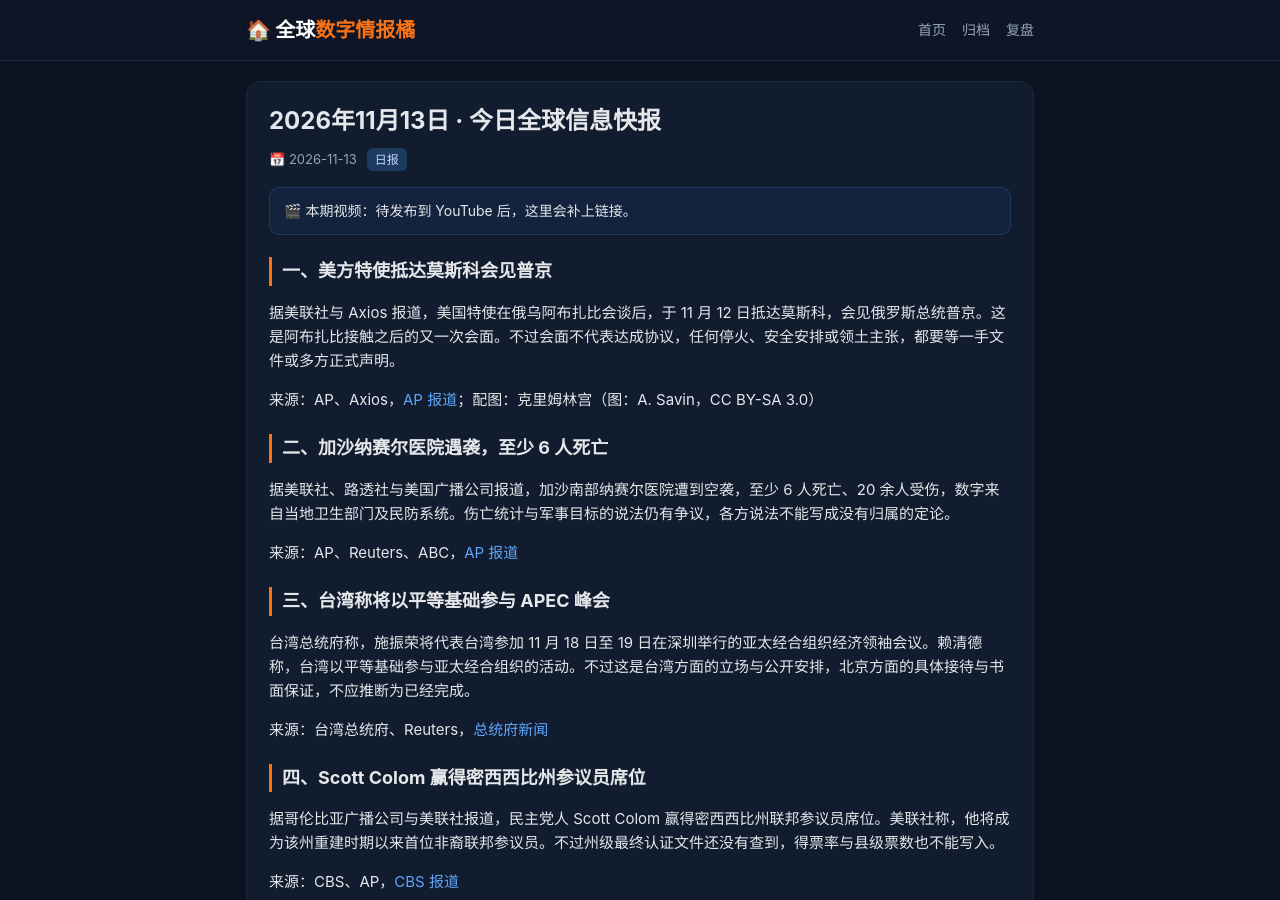
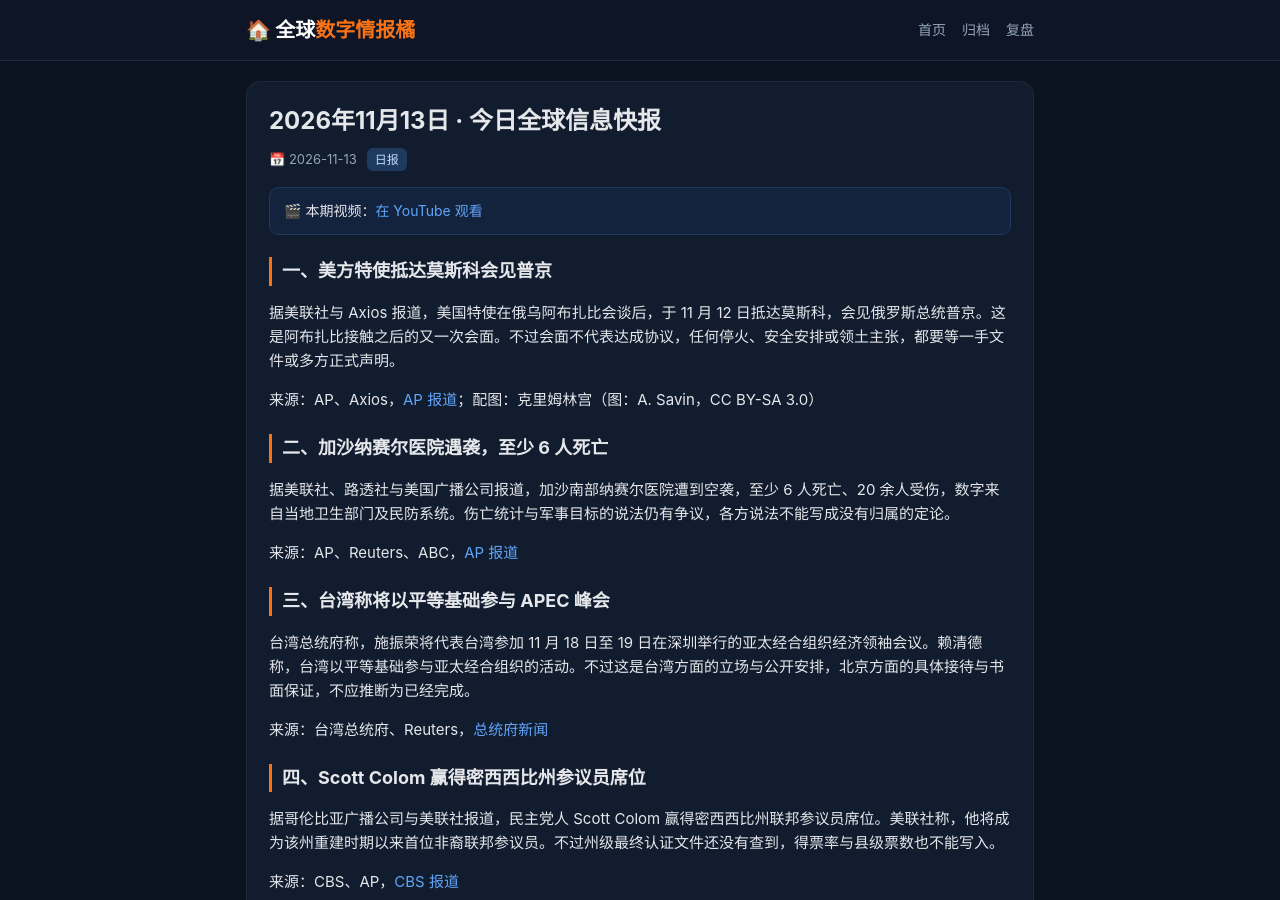
Before and after one commit to rayli090602-source/rayli090602-source.github.io, a Jekyll site: the page built from _posts/2026-11-13-今日全球信息快报.md, in a window 1280 px wide and 900 px high. Built offline with Jekyll 4.4.1, drawn with Linux system fonts in a browser that asks for light colours; part of the change alters nothing that is shown.

```diff
--- a/_posts/2026-11-13-今日全球信息快报.md
+++ b/_posts/2026-11-13-今日全球信息快报.md
@@ -3,7 +3,7 @@ layout: post
 title: "2026年11月13日 · 今日全球信息快报"
 date: 2026-11-13
 categories: [日报]
-video: ''
+video: "https://youtu.be/PDyYHKnuAwk"
 excerpt: '十条：美方特使抵达莫斯科会见普京、纳赛尔医院遇袭、台湾将以平等基础参与 APEC、Scott Colom 赢得密西西比州参议员席位、美联航限制第三方 AI 助手、SoftBank 终端漏洞、英国任命气候安全特别代表、南极超调风险、ChatGPT Businesses 测试版公告、洞里萨湖生计压力。'
 ---
 
```
